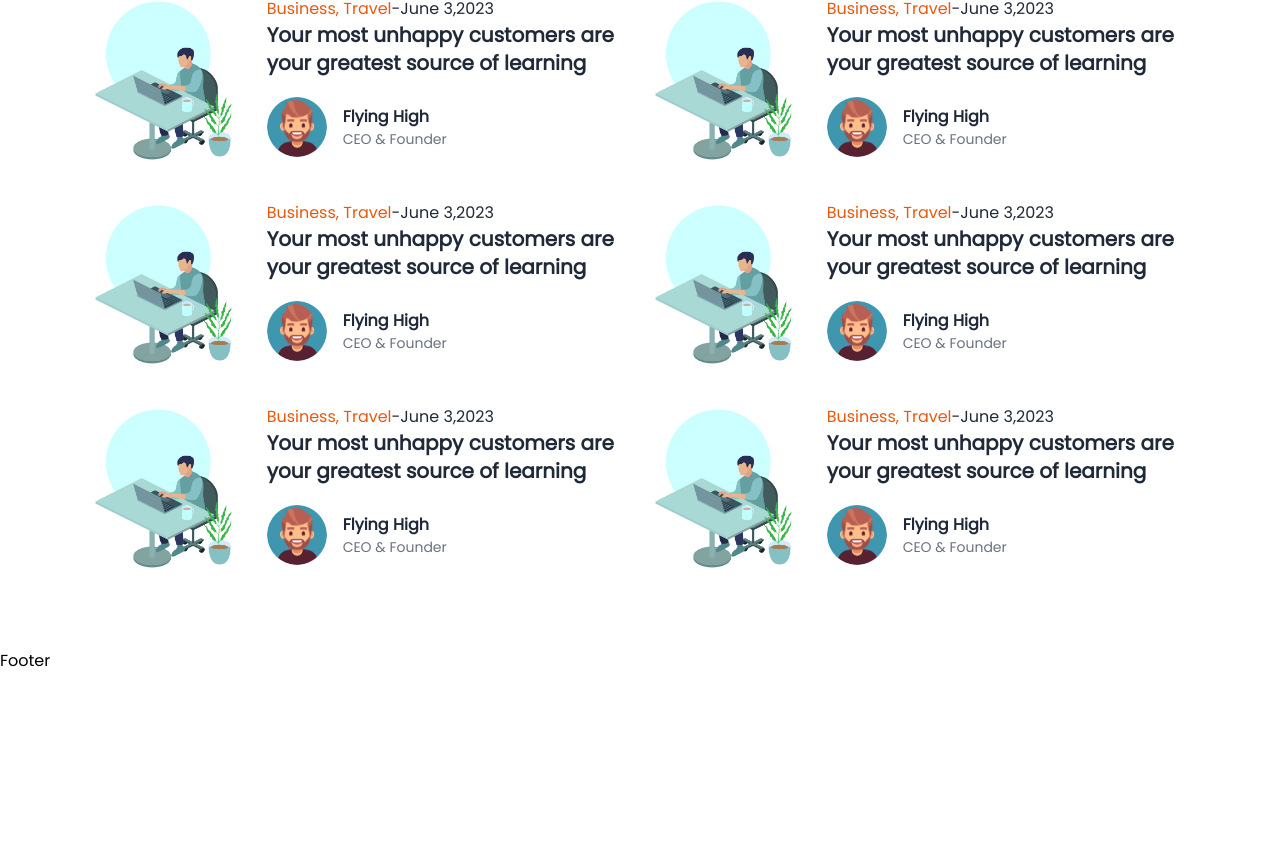
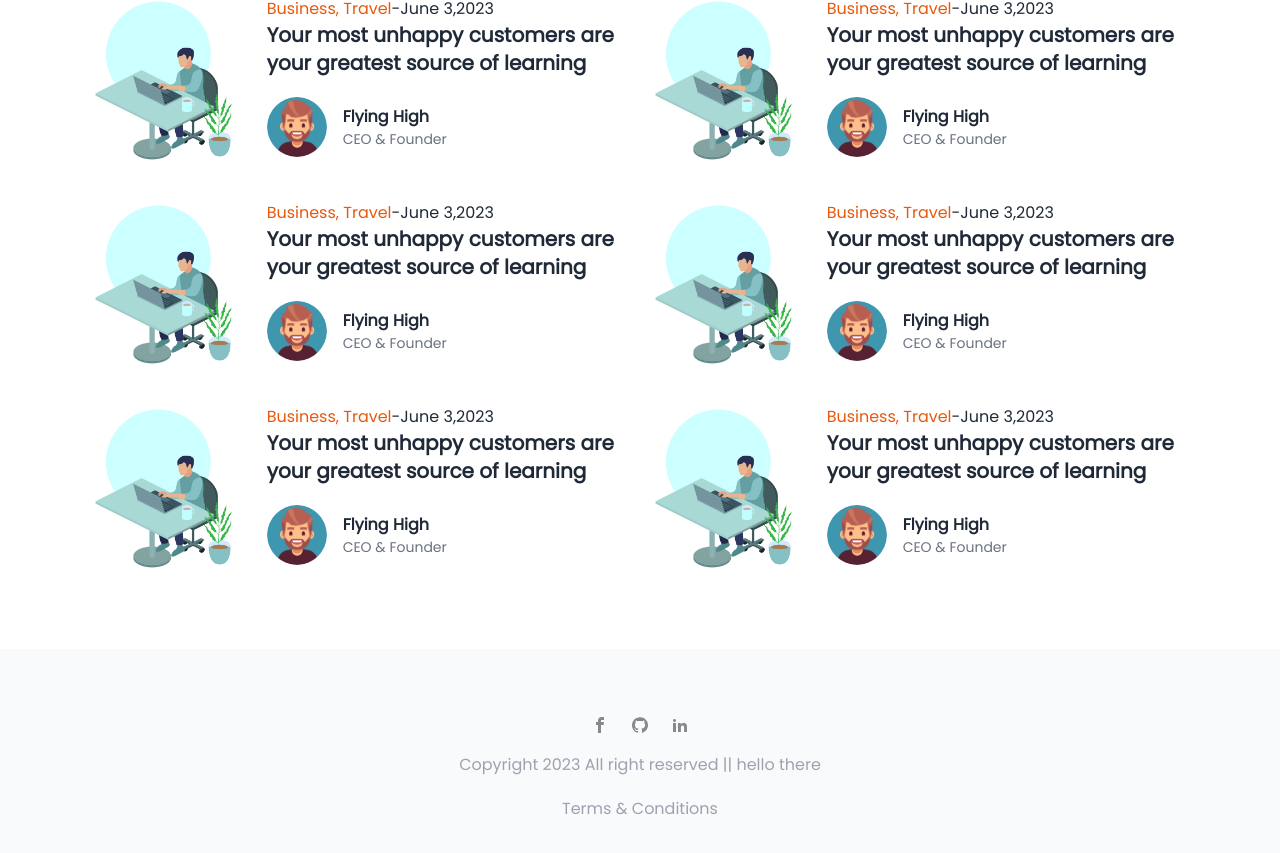
Before and after one commit to ali-haris/personal-blog, a Next.js app: page / in a window 1280 px wide. Shown: the part 3755-4608 px from the top of the page. Before the commit the page ends 4428 px from the top, so only its background shows below. Built offline with nearby package versions, Linux system fonts and the light colour scheme.

Commit message:
updated code

```diff
--- a/app/components/Footer.js
+++ b/app/components/Footer.js
@@ -1,8 +1,24 @@
 import React from 'react'
+import { ImFacebook, ImLinkedin2, ImGithub } from "react-icons/im";
+import Link from 'next/link';
 
 function Footer() {
     return (
-        <div>Footer</div>
+        <>
+            <section className='bg-gray-50'>
+                <div className='container mx-auto flex justify-center py-12'>
+                    <div className='py-5'>
+                        <div className='flex gap-6 justify-center'>
+                            <Link href={'/'}><ImFacebook color='#888888' /> </Link>
+                            <Link href={'/'}> <ImGithub color='#888888' /> </Link>
+                            <Link href={'/'}>   <ImLinkedin2 color='#888888' /> </Link>
+                        </div>
+                        <p className='py-5 text-gray-400'>Copyright 2023 All right reserved || hello there</p>
+                        <p className='text-gray-400 text-center'>Terms & Conditions</p>
+                    </div>
+                </div>
+            </section>
+        </>
     )
 }
 
--- /dev/null
+++ b/app/components/_child/Newsletter.js
@@ -0,0 +1,14 @@
+import Section1 from "../Section1"
+
+export default function Newsletter() {
+    return (
+        <>
+            <section className='bg-gray-500 mt-20'>
+
+                <div className="container mx-auto md:px-20 py-12 text-center">
+                    <h1 className="font-bold text-3xl">Newsletter</h1>
+                </div>
+            </section>
+        </>
+    )
+}
```
